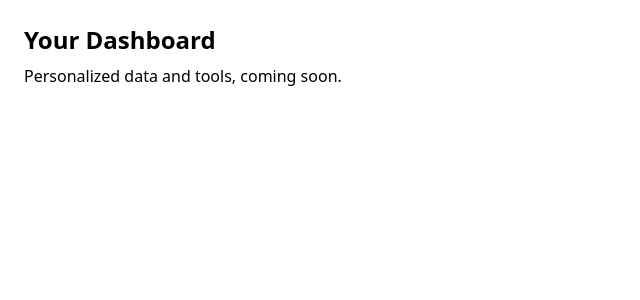
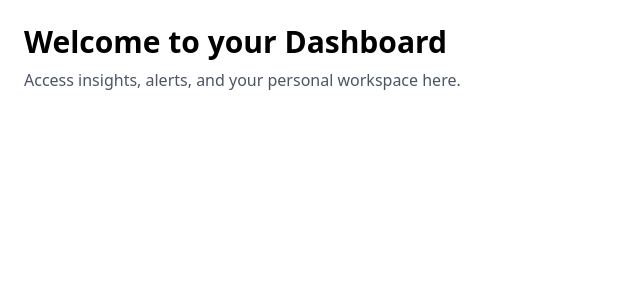
Before and after one commit to AviPulseFounder/navon-ui, a Next.js app: page /dashboard in a window 1280 px wide. Shown: the top 300 px of the page, without its empty margins (0-640 px from the left). Built offline with nearby package versions, Linux system fonts and the light colour scheme.

Commit message:
Add core pages: Dashboard, Nova, Axiom

```diff
--- a/pages/axiom.js
+++ b/pages/axiom.js
@@ -1,8 +1,8 @@
 export default function Axiom() {
   return (
     <div className="p-6">
-      <h1 className="text-2xl font-bold">Axiom Financial Hub</h1>
-      <p className="mt-2">Education, dashboards, and wealth planning tools.</p>
+      <h1 className="text-3xl font-bold">Axiom</h1>
+      <p className="mt-2 text-gray-600">Learn and master strategic finance, modeling, and portfolio strategy.</p>
     </div>
-  )
+  );
 }
--- a/pages/dashboard.js
+++ b/pages/dashboard.js
@@ -1,8 +1,8 @@
 export default function Dashboard() {
   return (
     <div className="p-6">
-      <h1 className="text-2xl font-bold">Your Dashboard</h1>
-      <p className="mt-2">Personalized data and tools, coming soon.</p>
+      <h1 className="text-3xl font-bold">Welcome to your Dashboard</h1>
+      <p className="mt-2 text-gray-600">Access insights, alerts, and your personal workspace here.</p>
     </div>
-  )
+  );
 }
--- a/pages/nova.js
+++ b/pages/nova.js
@@ -1,8 +1,8 @@
 export default function Nova() {
   return (
     <div className="p-6">
-      <h1 className="text-2xl font-bold">Nova Assistant</h1>
-      <p className="mt-2">AI-powered task and communication assistant.</p>
+      <h1 className="text-3xl font-bold">Nova</h1>
+      <p className="mt-2 text-gray-600">Your assistant is here to help with market data, scheduling, and insights.</p>
     </div>
-  )
+  );
 }
```
